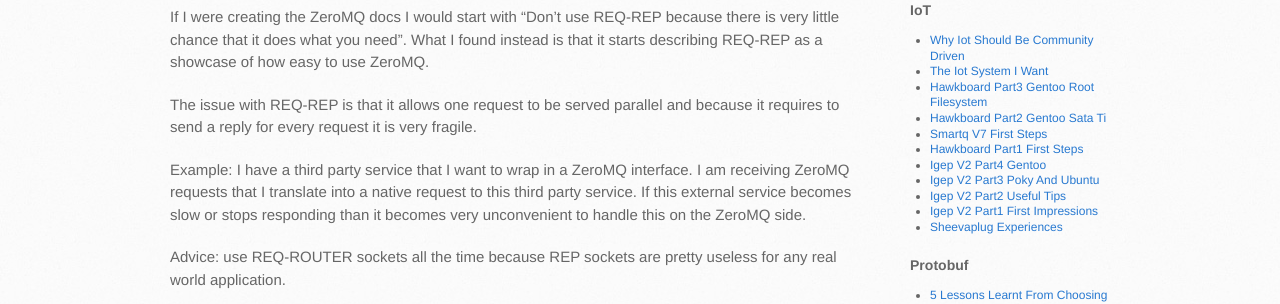
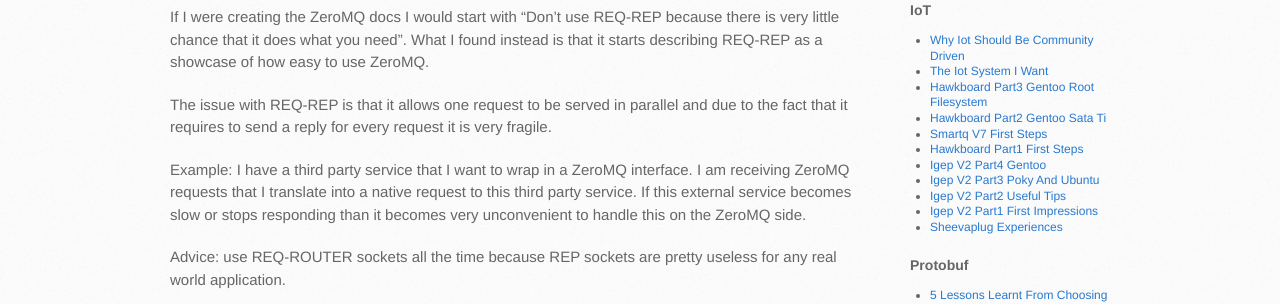
Before and after one commit to dbeck/dbeck.github.io, a Jekyll site: the page built from _posts/2015-09-17-5-lessons-learnt-from-choosing-zeromq-and-protobuf.markdown, in a window 1280 px wide. Shown: the part 759-1063 px from the top of the page. Built offline with Jekyll 4.4.1, drawn with Linux system fonts in a browser that asks for light colours; Markdown is read by kramdown in place of the engine named in the settings.

Commit message:
fix typo

```diff
--- a/_posts/2015-09-17-5-lessons-learnt-from-choosing-zeromq-and-protobuf.markdown
+++ b/_posts/2015-09-17-5-lessons-learnt-from-choosing-zeromq-and-protobuf.markdown
@@ -28,7 +28,7 @@ This topic is about a few of our experiences that we earnt the hard way.
 
 If I were creating the ZeroMQ docs I would start with "Don't use REQ-REP because there is very little chance that it does what you need". What I found instead is that it starts describing REQ-REP as a showcase of how easy to use ZeroMQ.
 
-The issue with REQ-REP is that it allows one request to be served parallel and because it requires to send a reply for every request it is very fragile.
+The issue with REQ-REP is that it allows one request to be served in parallel and due to the fact that it requires to send a reply for every request it is very fragile.
 
 Example: I have a third party service that I want to wrap in a ZeroMQ interface. I am receiving ZeroMQ requests that I translate into a native request to this third party service. If this external service becomes slow or stops responding than it becomes very unconvenient to handle this on the ZeroMQ side.
 
```
